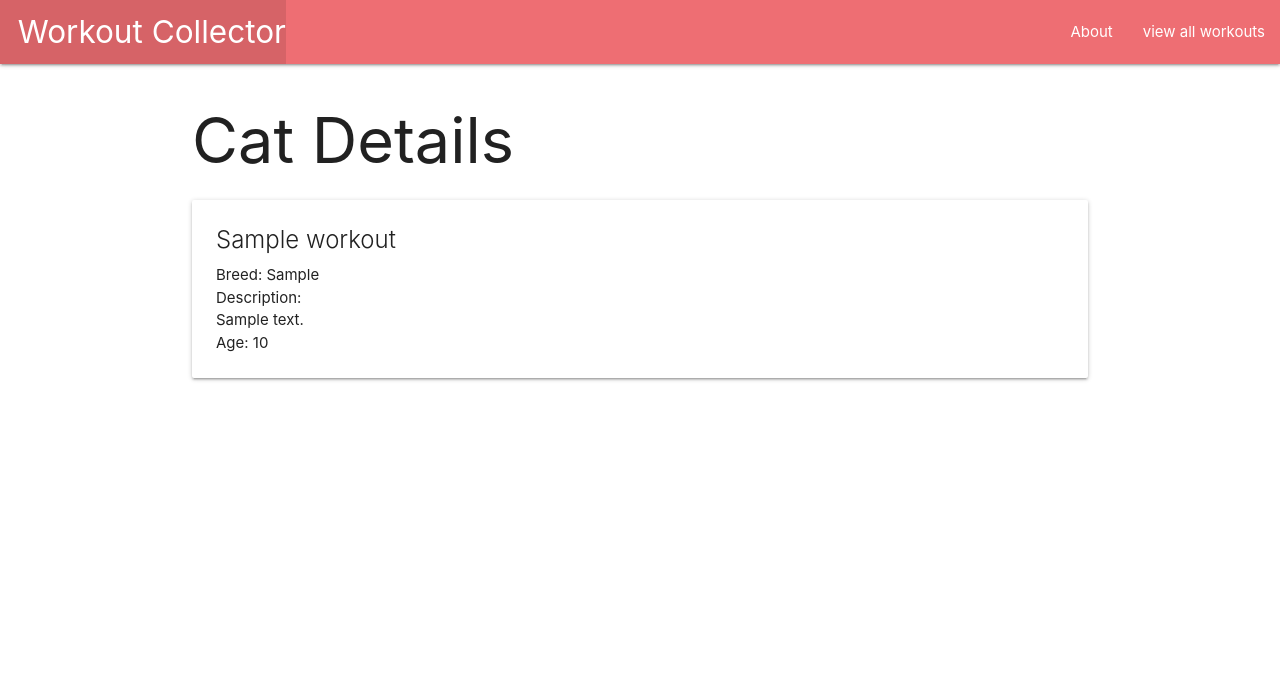
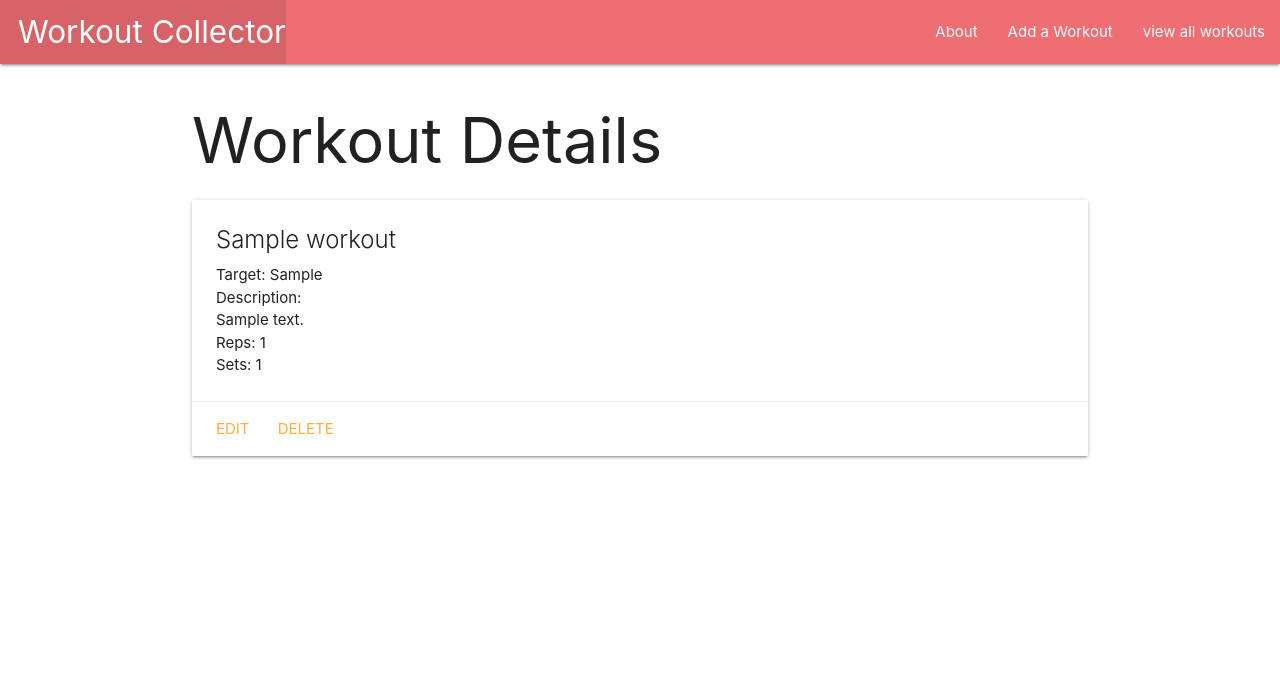
Before and after one commit to Bharatchandran/WorkoutCollector, a Django app: page /workouts/1/ in a window 1280 px wide. Shown: the top 696 px of the page. Run offline with Django 4.2, Linux system fonts and the light colour scheme; tables that the repository leaves empty hold one stand-in row (values such as "Sample post").

Commit message:
completed lab 1-3

```diff
--- a/main_app/models.py
+++ b/main_app/models.py
@@ -1,13 +1,18 @@
 from django.db import models
+from django.urls import reverse
 
 # Create your models here.
 class Workout(models.Model):
     name = models.CharField(max_length=100)
-    breed = models.CharField(max_length=100)
+    target = models.CharField(max_length=100)
     description = models.TextField(max_length=250)
-    age = models.IntegerField()
+    reps = models.IntegerField()
+    sets = models.IntegerField()
 
     # Changing this incstance method dows not impact the database, therfore
     # no makemigration is necessary
     def __str__(self):
         return f'{self.name} ({self.id})'
+
+    def get_absolute_url(self):
+        return reverse('detail', kwargs={'workout_id': self.id})
--- a/main_app/templates/base.html
+++ b/main_app/templates/base.html
@@ -14,11 +14,12 @@
     <nav>
       <div class="nav-wrapper">
         <ul>
-          <li><a href="/" class="left brand-logo">&nbsp;&nbsp;Workout Collector</a></li>
+          <li><a href="{%url 'home'%}" class="left brand-logo">&nbsp;&nbsp;Workout Collector</a></li>
         </ul>
         <ul class="right">
-          <li><a href="/about">About</a></li>
-          <li><a href="/workouts">view all workouts</a></li>
+          <li><a href="{%url 'about'%}">About</a></li>
+          <li><a href="{%url 'workouts_create'%}">Add a Workout</a></li>
+          <li><a href="{%url 'index'%}">view all workouts</a></li>
         </ul>
       </div>
     </nav>
--- a/main_app/templates/workouts/detail.html
+++ b/main_app/templates/workouts/detail.html
@@ -1,18 +1,19 @@
 {% extends 'base.html' %}
 {% block content %}
 
-<h1>Cat Details</h1>
+<h1>Workout Details</h1>
 
 <div class="card">
   <div class="card-content">
     <span class="card-title">{{ workout.name }}</span>
-    <p>Breed: {{ workout.breed }}</p>
+    <p>Target: {{ workout.target }}</p>
     <p>Description: {{ workout.description|linebreaks }}</p>
-    {% if workout.age > 0 %}
-      <p>Age: {{ workout.age }}</p>
-    {% else %}
-      <p>Age: Kitten</p>
-    {% endif %}
+      <p>Reps: {{ workout.reps }}</p>
+      <p>Sets: {{workout.sets}}</p>
+  </div>
+  <div class="card-action">
+    <a href="{% url 'workouts_update' workout.id %}">Edit</a>
+    <a href="{% url 'workouts_delete' workout.id %}">Delete</a>
   </div>
 </div>
 
--- a/main_app/urls.py
+++ b/main_app/urls.py
@@ -5,4 +5,7 @@ urlpatterns = [
     path("about/", views.about, name='about'),
     path('workouts/', views.workouts_index, name='index'),
     path('workouts/<int:workout_id>/', views.workouts_detail, name='detail'),
+    path('workouts/create/', views.WorkoutCreate.as_view(), name='workouts_create'),
+    path('workouts/<int:pk>/update/', views.WorkoutUpdate.as_view(), name='workouts_update'),
+    path('workouts/<int:pk>/delete/', views.WorkoutDelete.as_view(), name='workouts_delete'),
 ]
--- a/main_app/views.py
+++ b/main_app/views.py
@@ -1,5 +1,6 @@
 from django.shortcuts import render
 from .models import Workout
+from django.views.generic.edit import CreateView, UpdateView, DeleteView
 
 # from django.http import HttpResponse
 ## Create your views here.
@@ -22,3 +23,15 @@ def workouts_index(request):
 def workouts_detail(request, workout_id):
   workout = Workout.objects.get(id=workout_id)
   return render(request, 'workouts/detail.html', { 'workout': workout })
+
+class WorkoutCreate(CreateView):
+    model = Workout
+    fields = '__all__'
+
+class WorkoutUpdate(UpdateView):
+    model = Workout
+    fields = ['target', 'description', 'reps']
+
+class WorkoutDelete(DeleteView):
+    model = Workout
+    success_url = '/workouts'
```
Also changed, not shown: main_app/templates/main_app/workout_confirm_delete.html (added, +13 -0 lines), main_app/templates/main_app/workout_form.html (added, +23 -0 lines), main_app/templates/workouts/index.html (+3 -6 lines), main_app/migrations/0001_initial.py.
